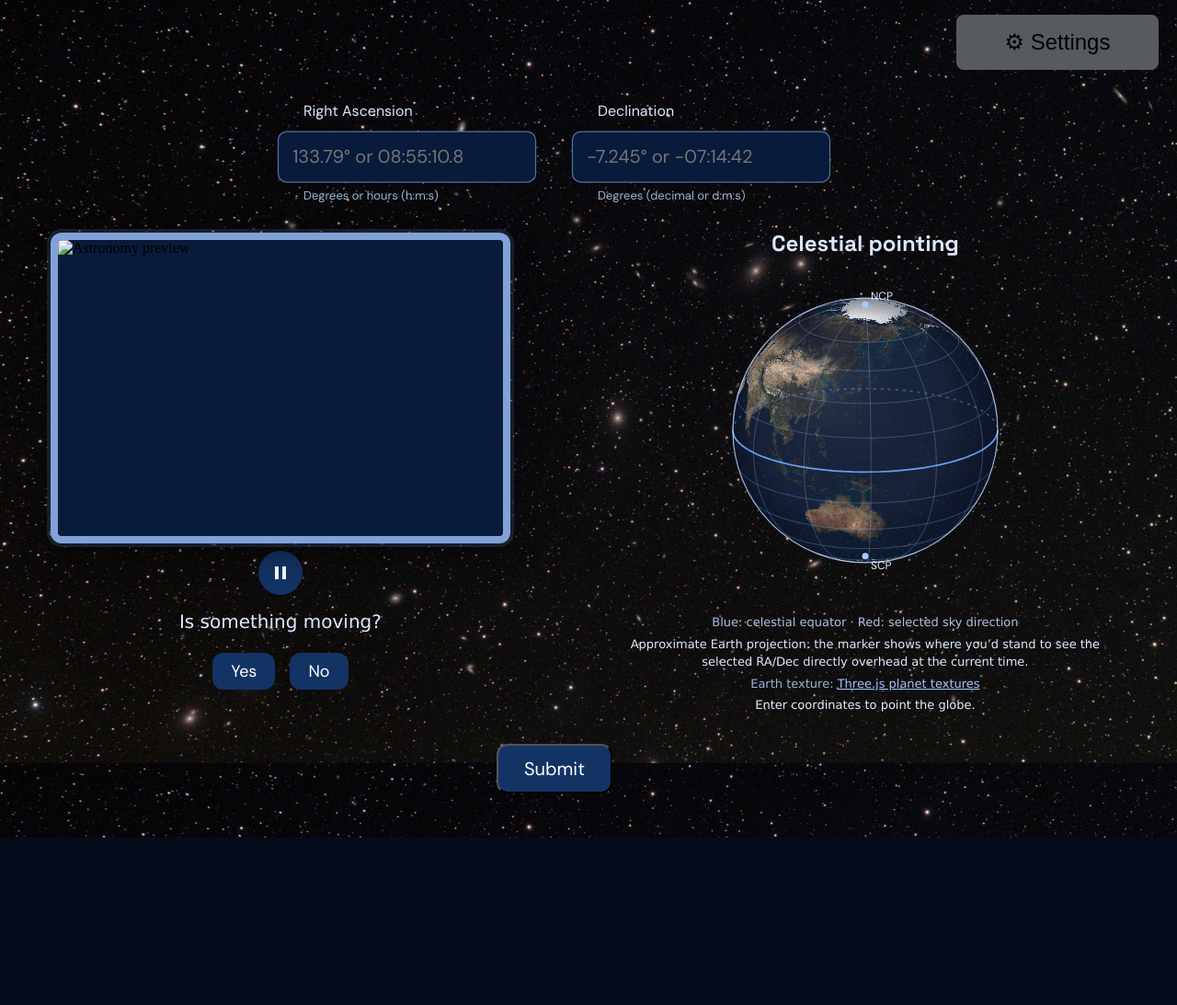
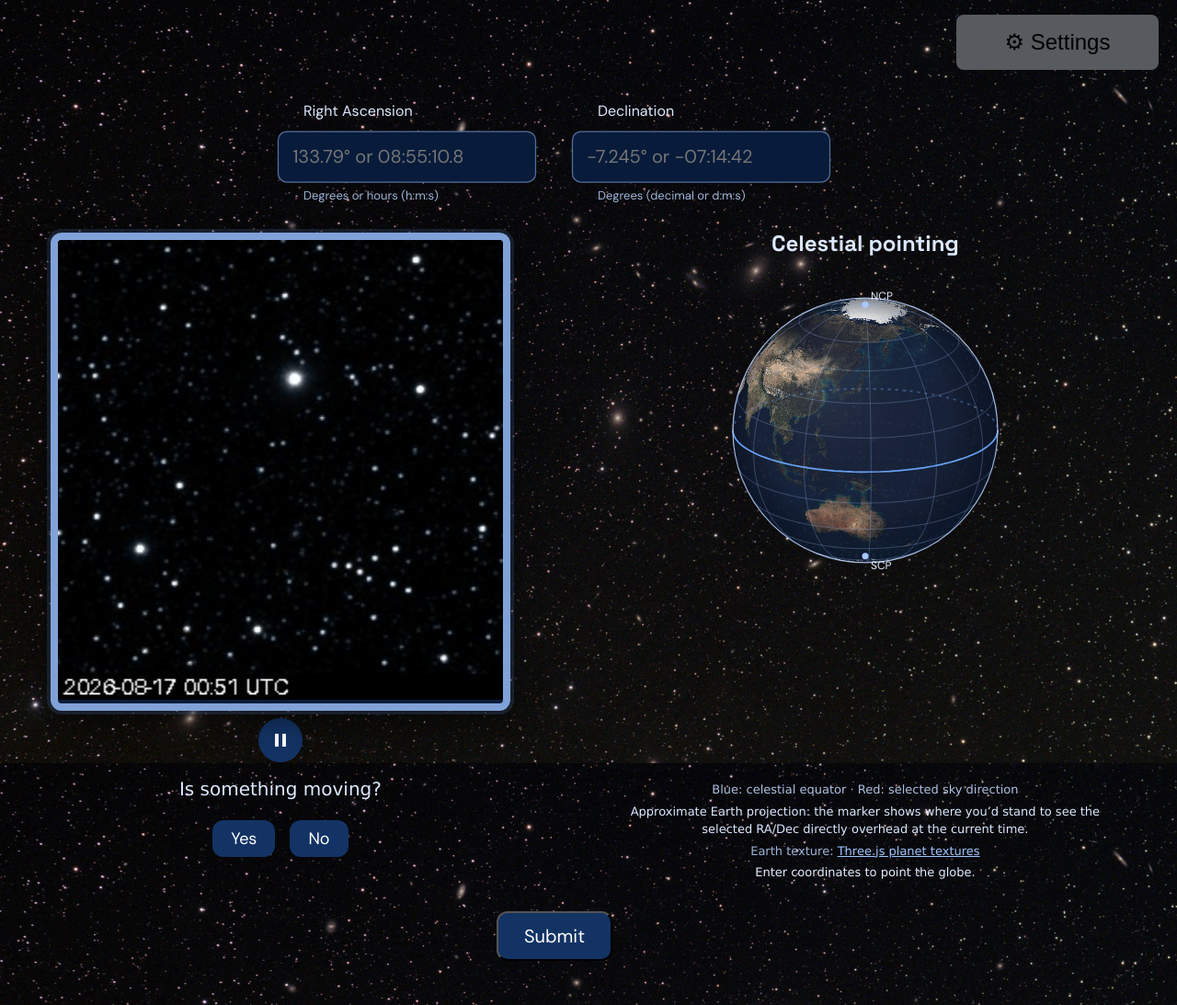
Before and after one commit to FabianClaudioMaier/SpaceAppChallenge, a plain HTML site: page frontend/index.html in a window 1280 px wide. Shown: the whole page at 92% size. Before the commit the page ends 911 px from the top, so only its background shows below. Drawn offline with Linux system fonts and the light colour scheme.

Commit message:
tryout.gif

```diff
--- a/frontend/index.html
+++ b/frontend/index.html
@@ -81,13 +81,21 @@
       <div class="visualization-row">
         <div class="result-column">
           <div class="gif-area"><div class="result-frame">
-          <img
+          <!-- <img
             id="result-image"
             alt="Astronomy preview"
             width="500"
-            height="333"
+            height="500"
             draggable="false"
-          />          <canvas id="paused-frame" hidden></canvas>
+          /> -->
+          <img
+            src="tryout.gif"
+            alt="Astronomy preview"
+            width="500"
+            height="500"
+            draggable="false"
+          />
+                   <canvas id="paused-frame" hidden></canvas>
           <div id="throbber" class="throbber" hidden>
             <span class="spinner" aria-hidden="true"></span>
             <span id="throbber-text" role="status">Working…</span>
```
Also changed, not shown: frontend/tryout.gif (added).
